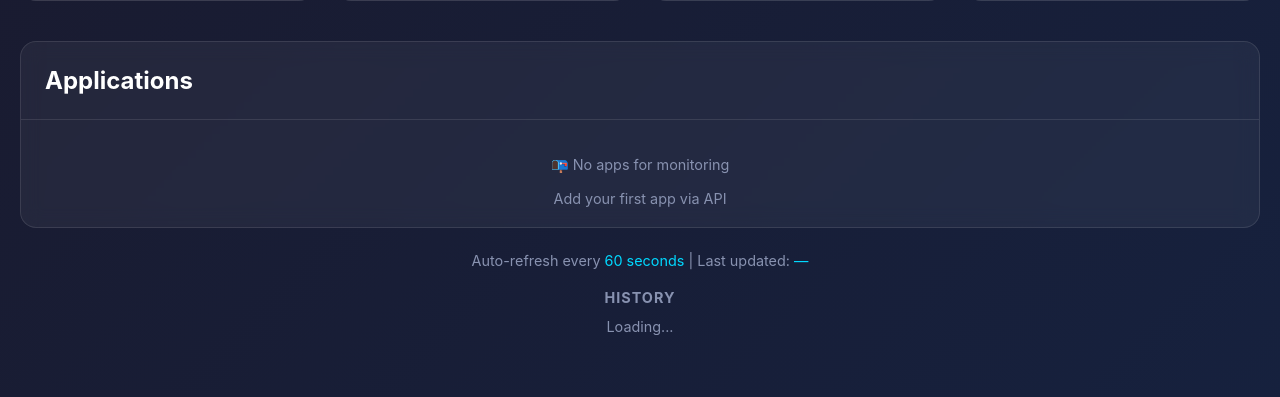
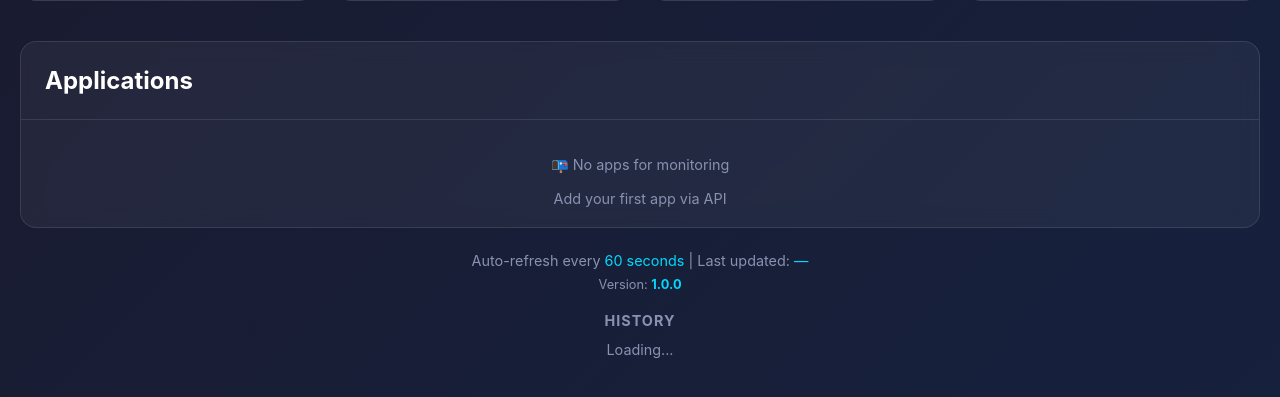
Before and after one commit to grinevoleg/n1mobmonitor, a FastAPI app: page /dashboard in a window 1280 px wide. Shown: the part 363-760 px from the top of the page. Run offline with FastAPI, Linux system fonts and the light colour scheme.

Commit message:
Add version to dashboard footer (fix)
- Version now displayed in footer
- Format: 'Version: X.Y.Z' in cyan color

Co-authored-by: Qwen-Coder <qwen-coder@alibabacloud.com>

```diff
--- a/app/templates/dashboard.html
+++ b/app/templates/dashboard.html
@@ -481,6 +481,7 @@
 
         <div class="refresh-info">
             <p>Auto-refresh every <span>60 seconds</span> | Last updated: <span id="last-update">—</span></p>
+            <p style="margin-top: 8px; font-size: 0.8rem;">Version: <span style="color: #00d9ff; font-weight: bold;">{{ version }}</span></p>
 
             <div class="modal-section">
                 <h3>History <span id="history-count" style="color: #00d9ff; font-size: 0.8rem;"></span></h3>
```
